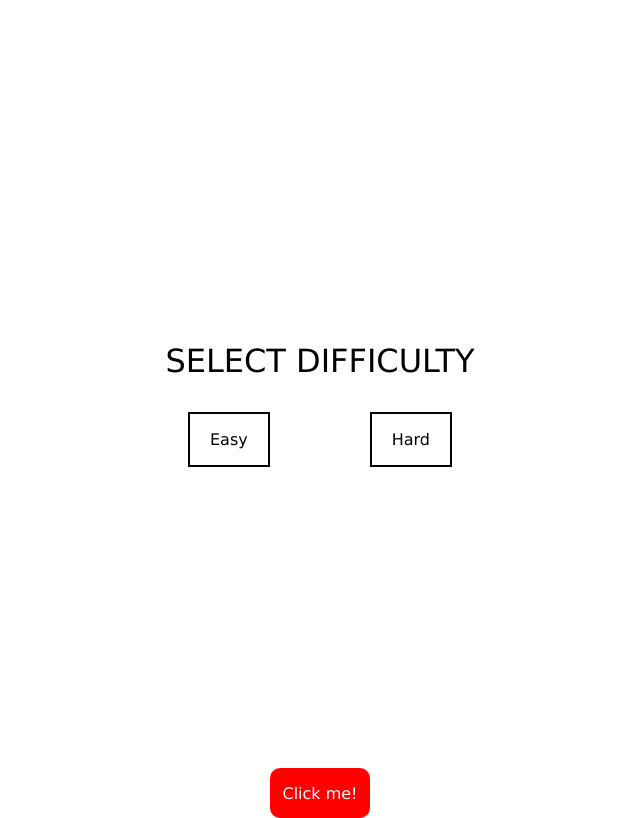
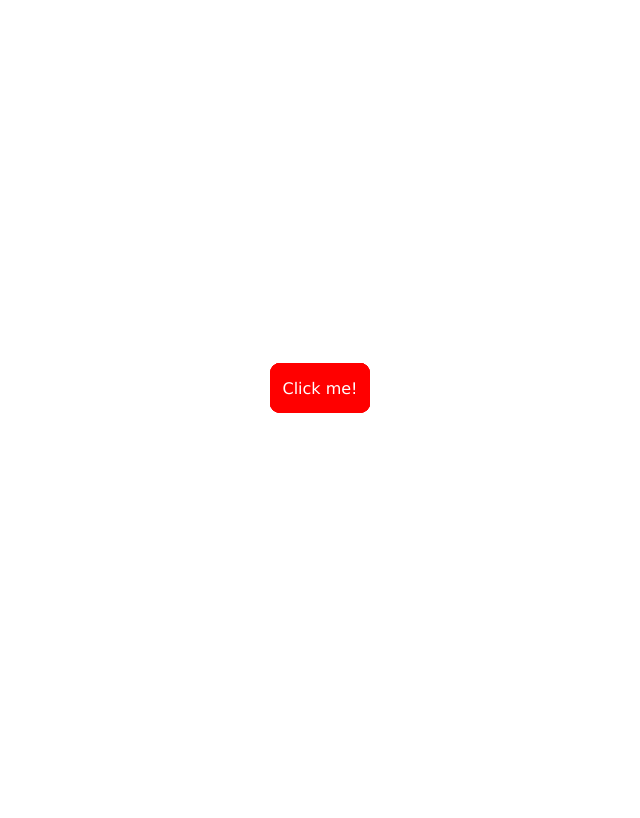
Before and after one commit to poomv3/poomv3.github.io, a plain HTML site: page index.html in a window 1280 px wide. Both pictures are taken after a click on the element "Hard". Shown: the whole page, without its empty margins (296-936 px from the left). Drawn offline with Linux system fonts and the light colour scheme.

Commit message:
updated
hard difficulty needs a little work

```diff
--- a/index.html
+++ b/index.html
@@ -14,6 +14,9 @@
                     <div class="text" id="easy">
                         <p>Easy</p>
                     </div>
+                    <div class="text" id="medium">
+                        <p>Medium</p>
+                    </div>
                     <div class="text" id="hard">
                         <p>Hard</p>
                     </div>
--- a/index.js
+++ b/index.js
@@ -1,35 +1,7 @@
-function spawnButton() {
-    let mode = document.querySelectorAll('.text');
-    console.log(mode);
-    let difficulty = document.querySelector('.difficulty');
-    let btn = document.createElement('div');
-    btn.classList.add('troll');
-
-    let text = document.createElement('p');
-    text.style.margin = 'auto';
-    text.innerText = 'Click me!';
-    btn.append(text);
-
-    let body = document.querySelector('body');
-    console.log(body);
-    body.append(btn);
-
-    for (let x = 0; x < mode.length; x++) {
-        if (mode.getAttribute('id') == 'hard') {
-            body.style.cursor = 'none';
-        }
-    }
-
-
-    difficulty.remove();
-}
-
-function troll() {
-    let location = document.querySelector('.troll');
+function randomCoords(location) {
     let randX = Math.floor((Math.random() * 300) + 150);
     let randY = Math.floor((Math.random() * 300) + 100);
     let randSign = Math.floor(Math.random() * (2));
-    let rect = location.getBoundingClientRect() // Y
     switch (randSign) {
         case 0:
             randX *= -1;
@@ -42,18 +14,108 @@ function troll() {
             break;
     }
     location.style.transform = "translateY(" + randY + "px)" + "translateX(" + randX + "px)";
-    console.log("RandY = "+randY);
-    console.log("RandX = "+randX);
-    let visibleOnX = rect.x >= 0 && rect.right <= window.innerWidth;
-    let visibleOnY = rect.top >= 0 && rect.bottom <= window.innerHeight;
-    console.log(visibleOnX && visibleOnY);
-    if (visibleOnX && visibleOnY == true) {
-        console.log("true");
+}
+
+
+function hard() {
+    let hard = document.querySelector('#hard');
+    id = hard.getAttribute('id');
+    spawnButton(id);
+}
+
+function medium() {
+    let medium = document.querySelector('#medium');
+    id = medium.getAttribute('id');
+    spawnButton(id);
+}
+
+function easy() {
+    let easy = document.querySelector('#easy');
+    id = easy.getAttribute('id');
+    spawnButton(id);
+}
+
+function spawnButton(id) {
+    let difficulty = document.querySelector('.difficulty');
+    let btn = document.createElement('div');
+    btn.classList.add('troll');
+
+    btn.addEventListener('mouseover', troll);
+    btn.addEventListener('click',spongebob);
+
+    let text = document.createElement('p');
+    text.style.margin = 'auto';
+    text.innerText = 'Click me!';
+    btn.append(text);
+
+    let body = document.querySelector('body');
+    console.log(body);
+
+    let box = document.querySelector('.box');
+    box.append(btn);
+
+
+    if (id == 'medium') {
+        body.style.cursor = 'none';
+    }
+
+    if (id == 'hard') {
+        for (let x = 0; x < 4; x++) {
+
+            let fakeBtn = document.createElement('div');
+            fakeBtn.classList.add('trollFake');
+
+            fakeBtn.setAttribute('id', x);
+
+            fakeBtn.addEventListener('mouseover', trollAll);
+
+            let text = document.createElement('p');
+            text.style.margin = 'auto';
+            text.innerText = 'Click me!';
+            fakeBtn.append(text);
+
+            let body = document.querySelector('body');
+            console.log(body);
+
+            realBtn = document.querySelector('.troll');
+            realBtn.append(fakeBtn);
+
+            fakeBtn.style.position = 'absolute';
+
+            console.log(document.querySelectorAll('.trollFake'));
+
+            body.style.cursor = 'none';
+
+        }
+    }
+
+    difficulty.remove();
+
+    btn.style.position = 'relative';
+    randomCoords(fakeBtn);
+    randomCoords(btn);
+}
+
+function troll() {
+    console.log('mouse over');
+    let location = document.querySelector('.troll');
+
+    randomCoords(location);
+
+}
+
+function trollAll() {
+    let location = document.querySelectorAll('.trollFake');
+    console.log(location);
+    for (let x = 0; x <= location.length; x++) {
+        randomCoords(location[x]);
+        troll();
     }
 }
 
-let clickEasy = document.querySelector('#easy').addEventListener("click", spawnButton);
-let clickHard = document.querySelector('#hard').addEventListener("click", spawnButton);
+let clickEasy = document.querySelector('#easy').addEventListener("click", easy);
+let clickMedium = document.querySelector('#medium').addEventListener("click", medium);
+let clickHard = document.querySelector('#hard').addEventListener("click", hard);
 
 function spongebob() {
     let body = document.querySelector('div').parentElement;
@@ -72,5 +134,3 @@ function spongebob() {
     btn.remove();
 
 }
-
-trollHover.addEventListener("onmouseover", troll);
--- a/styles.css
+++ b/styles.css
@@ -76,3 +76,17 @@ body {
     user-select: none;
     cursor: pointer;
 }
+
+.trollFake {
+    color: white;
+    font-family: Verdana, Geneva, Tahoma, sans-serif;
+    display: flex;
+    text-align: center;
+    margin: auto;
+    width: 100px;
+    height: 50px;
+    background-color: red;
+    border-radius: 10px;
+    user-select: none;
+    cursor: pointer;
+}
```
